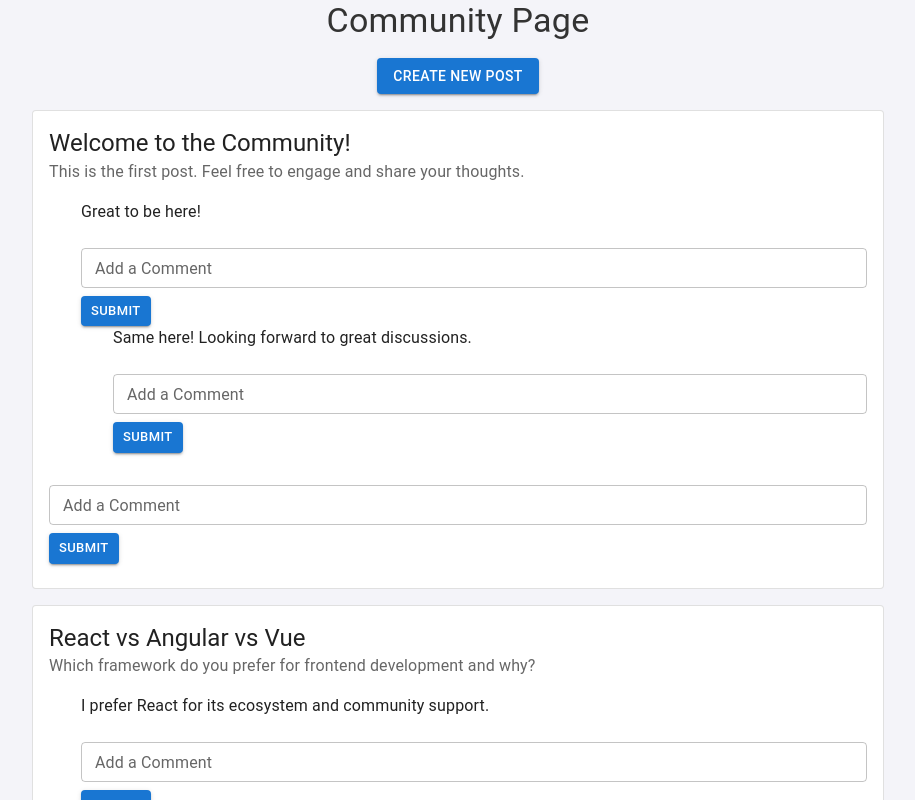
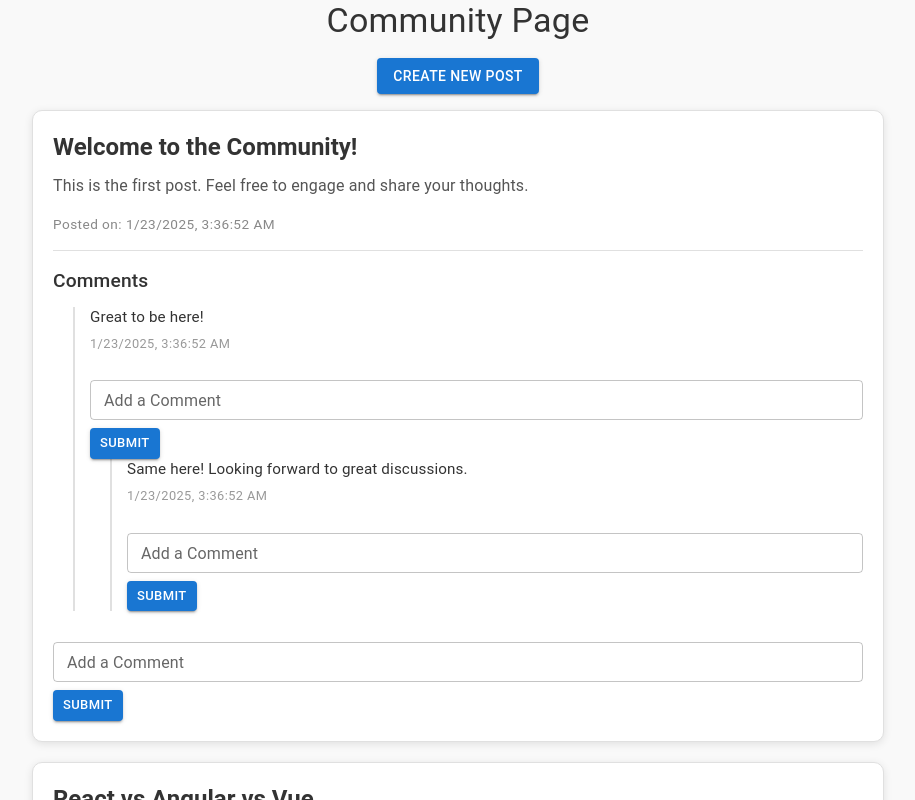
Before and after one commit to abrsh6266/community-page, a React (Vite) app: page / in a window 1280 px wide. Shown: the top 800 px of the page, without its empty margins (182-1097 px from the left). Built offline with nearby package versions, Linux system fonts and the light colour scheme.

Commit message:
some styling update

```diff
--- a/src/components/CommentList.tsx
+++ b/src/components/CommentList.tsx
@@ -2,6 +2,7 @@ import React from "react";
 import { Box, Typography } from "@mui/material";
 import { Comment } from "../hooks/usePosts";
 import CommentForm from "./Forms/CommentForm";
+import "../styles/components/comment.scss";
 
 interface CommentListProps {
   comments: Comment[];
@@ -10,17 +11,20 @@ interface CommentListProps {
 
 const CommentList: React.FC<CommentListProps> = ({ comments, onAddReply }) => {
   return (
-    <Box marginLeft={4}>
+    <div className="comment-list">
       {comments.map((comment) => (
-        <Box key={comment.id} marginBottom={2}>
-          <Typography variant="body1">{comment.body}</Typography>
+        <Box key={comment.id} className="comment-item">
+          <Typography className="comment-body">{comment.body}</Typography>
+          <Typography variant="caption" className="comment-created-at">
+            {new Date(comment.created_at).toLocaleString()}
+          </Typography>
           <CommentForm onSubmit={(body) => onAddReply(body, comment.id)} />
           {comment.replies.length > 0 && (
             <CommentList comments={comment.replies} onAddReply={onAddReply} />
           )}
         </Box>
       ))}
-    </Box>
+    </div>
   );
 };
 
--- a/src/components/PostCard.tsx
+++ b/src/components/PostCard.tsx
@@ -1,8 +1,9 @@
 import React from "react";
-import { Card, CardContent, Typography, Box } from "@mui/material";
+import { Typography, Box, Divider } from "@mui/material";
 import { Post } from "../hooks/usePosts";
 import CommentList from "./CommentList";
 import CommentForm from "./Forms/CommentForm";
+import "../styles/components/post.scss";
 
 interface PostCardProps {
   post: Post;
@@ -19,20 +20,27 @@ const PostCard: React.FC<PostCardProps> = ({ post, onAddComment }) => {
   };
 
   return (
-    <Card variant="outlined" style={{ marginBottom: "16px" }}>
-      <CardContent>
-        <Typography variant="h5">{post.title}</Typography>
-        <Typography variant="body1" color="textSecondary">
-          {post.body}
+    <Box className="post-card">
+      <Typography variant="h5" className="post-title">
+        {post.title}
+      </Typography>
+      <Typography variant="body1" className="post-body">
+        {post.body}
+      </Typography>
+      <Typography variant="caption" className="post-created-at">
+        Posted on: {new Date(post.created_at).toLocaleString()}
+      </Typography>
+
+      <Divider className="divider" />
+
+      <div className="comments-section">
+        <Typography variant="h6" className="comments-header">
+          Comments
         </Typography>
-
-        {/* Comments */}
-        <Box marginTop={2}>
-          <CommentList comments={post.comments} onAddReply={handleAddComment} />
-          <CommentForm onSubmit={handleAddComment} />
-        </Box>
-      </CardContent>
-    </Card>
+        <CommentList comments={post.comments} onAddReply={handleAddComment} />
+        <CommentForm onSubmit={handleAddComment} />
+      </div>
+    </Box>
   );
 };
 
--- a/src/pages/CommunityPage.tsx
+++ b/src/pages/CommunityPage.tsx
@@ -4,6 +4,7 @@ import { usePosts, Post } from "../hooks/usePosts";
 import PostForm from "../components/Forms/PostForm";
 import PostCard from "../components/PostCard";
 import Loading from "../components/Loading";
+import "../styles/globals.scss";
 
 const CommunityPage: React.FC = () => {
   const {
--- /dev/null
+++ b/src/styles/components/comment.scss
@@ -0,0 +1,27 @@
+.comment-list {
+  margin-left: 20px;
+  padding-left: 15px;
+  border-left: 2px solid #e0e0e0;
+
+  .comment-item {
+    margin-bottom: 15px;
+
+    .comment-body {
+      font-size: 0.95rem;
+      color: #333;
+      margin-bottom: 5px;
+      line-height: 1.4;
+    }
+
+    .comment-created-at {
+      font-size: 0.8rem;
+      color: #999;
+      margin-bottom: 10px;
+      display: block;
+    }
+
+    .reply-form {
+      margin-top: 10px;
+    }
+  }
+}
--- /dev/null
+++ b/src/styles/components/post.scss
@@ -0,0 +1,42 @@
+.post-card {
+  border: 1px solid #e0e0e0;
+  border-radius: 10px;
+  background-color: #ffffff;
+  margin-bottom: 20px;
+  padding: 20px;
+  box-shadow: 0 2px 8px rgba(0, 0, 0, 0.1);
+  transition: transform 0.2s, box-shadow 0.2s;
+
+  &:hover {
+    transform: translateY(-2px);
+    box-shadow: 0 4px 12px rgba(0, 0, 0, 0.15);
+  }
+
+  .post-title {
+    font-weight: bold;
+    margin-bottom: 10px;
+  }
+
+  .post-body {
+    color: #555;
+    margin-bottom: 15px;
+    line-height: 1.5;
+  }
+
+  .post-created-at {
+    font-size: 0.85rem;
+    color: #888;
+  }
+
+  .divider {
+    margin: 15px 0;
+  }
+
+  .comments-section {
+    .comments-header {
+      font-size: 1.2rem;
+      font-weight: 500;
+      margin-bottom: 10px;
+    }
+  }
+}
--- a/src/styles/globals.scss
+++ b/src/styles/globals.scss
@@ -1,18 +1,21 @@
 body {
-  font-family: Arial, sans-serif;
+  font-family: "Arial", sans-serif;
   margin: 0;
   padding: 0;
-  background-color: #f4f4f9;
+  background-color: #f9f9f9;
   color: #333;
 }
 
-a {
-  text-decoration: none;
-  color: inherit;
+h1,
+h2,
+h3,
+h4,
+h5,
+h6 {
+  font-weight: bold;
+  margin: 0;
 }
 
-.container {
-  max-width: 1200px;
-  margin: 0 auto;
-  padding: 20px;
+button {
+  cursor: pointer;
 }
```
